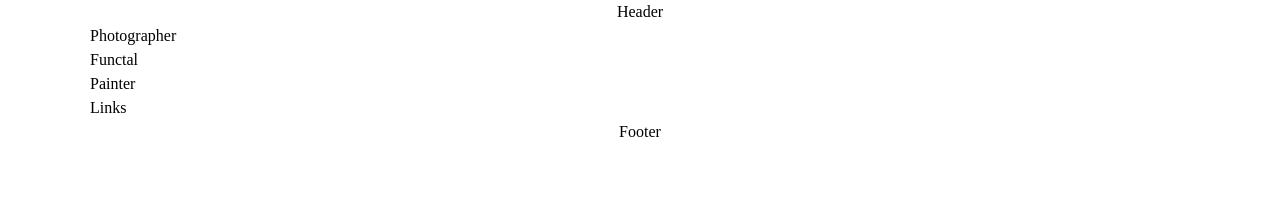
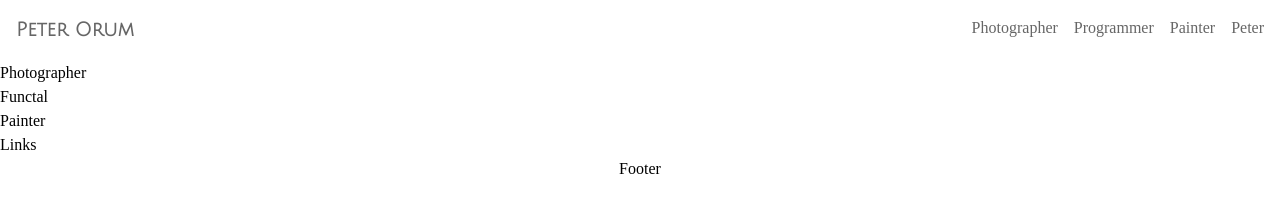
Before and after one commit to peterorum/peterorum.com-react, a React app: page / in a window 1280 px wide. Built offline with nearby package versions, Linux system fonts and the light colour scheme.

Commit message:
added header

```diff
--- a/src/components/app/app.js
+++ b/src/components/app/app.js
@@ -1,6 +1,4 @@
 import React from 'react';
-
-import styled from 'styled-components';
 
 import 'sanitize.css';
 
@@ -11,26 +9,16 @@ import { Painter } from 'Components/painter/painter';
 import { Links } from 'Components/links/links';
 import { Footer } from 'Components/footer/footer';
 
-const Container = styled.div`
-  max-width: 1100px;
-  margin: 0 auto;
-`;
+import GlobalStyle from '../../global-styles';
 
 const App = () => (
   <>
+    <GlobalStyle />
     <Header />
-    <Container>
-      <Photographer />
-    </Container>
-    <Container>
-      <Functal />
-    </Container>
-    <Container>
-      <Painter />
-    </Container>
-    <Container>
-      <Links />
-    </Container>
+    <Photographer />
+    <Functal />
+    <Painter />
+    <Links />
     <Footer />
   </>
 );
--- a/src/components/header/header.js
+++ b/src/components/header/header.js
@@ -3,7 +3,41 @@ import React from 'react';
 import styled from 'styled-components';
 
 const Wrapper = styled.header`
-  text-align: center;
+  display: flex;
+  flex-direction: row;
+  justify-content: space-between;
+
+  padding: 1rem;
+
+  a {
+    color: #666;
+  }
+
+  .brand {
+    font-size: 1.2rem;
+    font-family: 'Julius Sans One';
+    font-weight: bold;
+  }
+
+  .section-links {
+    a {
+      margin-left: 1rem;
+    }
+  }
 `;
 
-export const Header = () => <Wrapper>Header</Wrapper>;
+export const Header = () => (
+  <Wrapper>
+    <nav>
+      <a className="brand" href="/">
+        Peter Orum
+      </a>
+    </nav>
+    <nav className="section-links">
+      <a href="#photographer">Photographer</a>
+      <a href="#programmer">Programmer</a>
+      <a href="#painter">Painter</a>
+      <a href="#peter">Peter</a>
+    </nav>
+  </Wrapper>
+);
--- /dev/null
+++ b/src/global-styles.js
@@ -0,0 +1,15 @@
+import { createGlobalStyle } from 'styled-components';
+
+const GlobalStyle = createGlobalStyle`
+
+  a {
+    text-decoration: none;
+
+    &:hover {
+      text-decoration: underline;
+    }
+  }
+
+`;
+
+export default GlobalStyle;
--- a/src/index.html
+++ b/src/index.html
@@ -5,6 +5,7 @@
     <meta charset="UTF-8">
     <meta name="viewport" content="width=device-width, initial-scale=1.0">
     <meta http-equiv="X-UA-Compatible" content="ie=edge">
+    <link href="https://fonts.googleapis.com/css?family=Julius+Sans+One" rel="stylesheet">
     <title>PeterOrum.com</title>
 </head>
 
```
